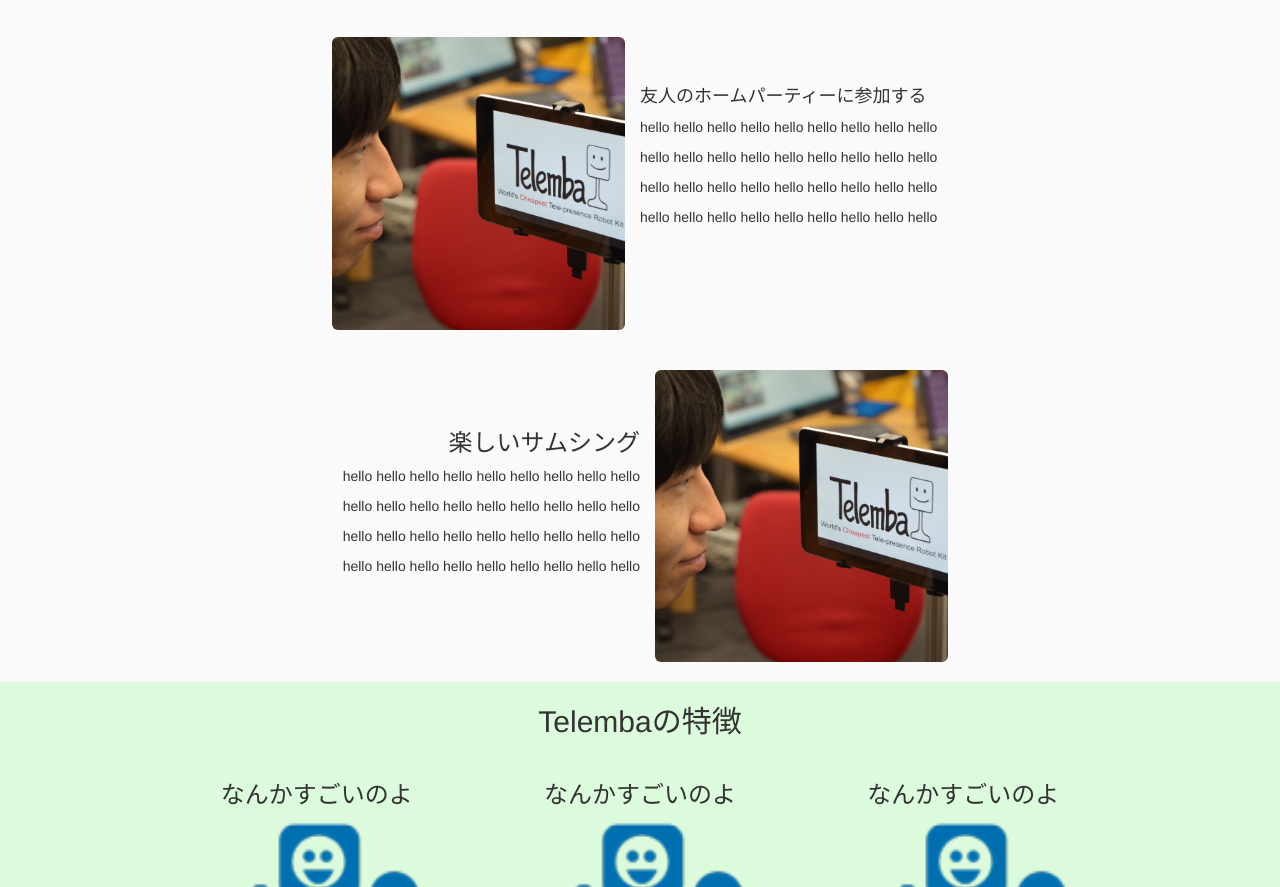
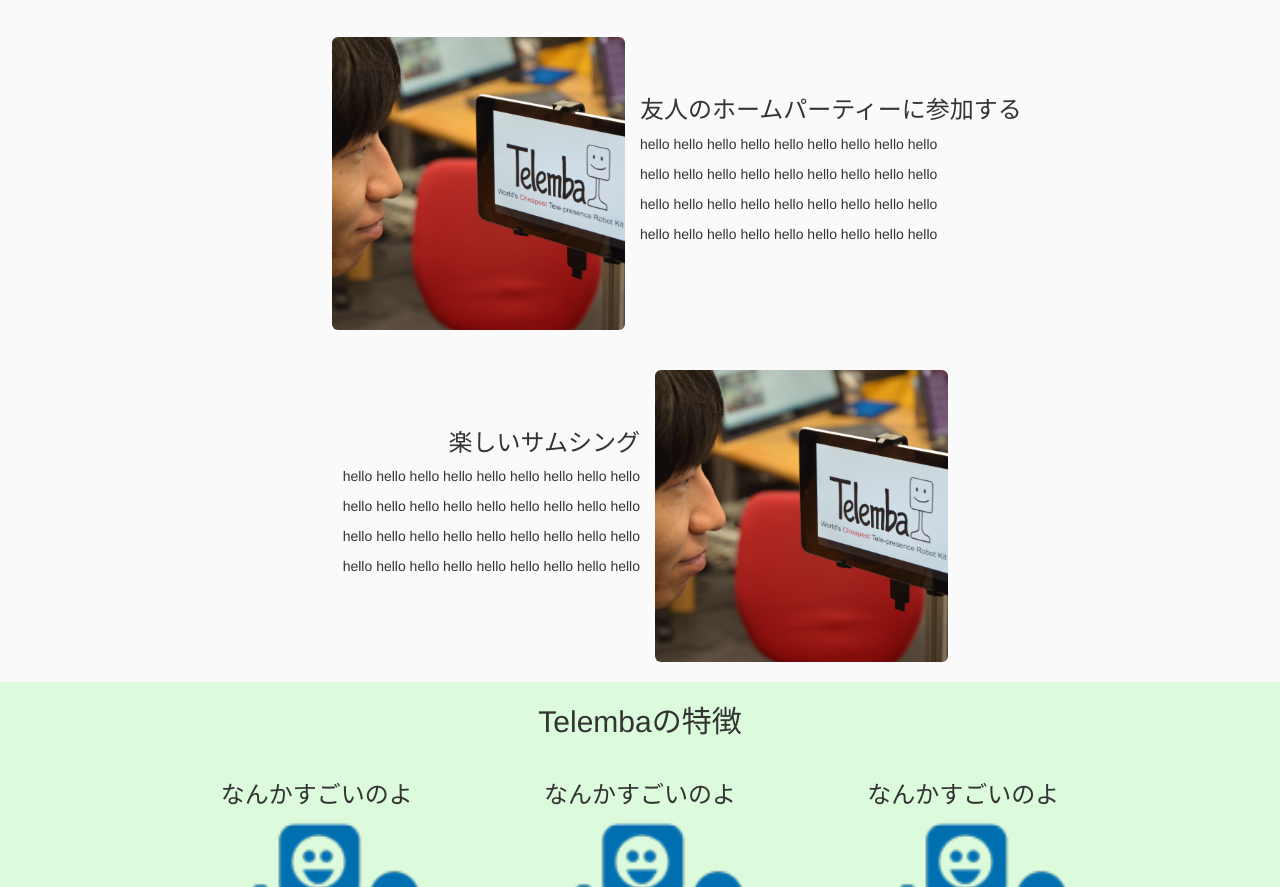
Before and after one commit to garaemon/telemba-web, a plain HTML site: page index.html in a window 1280 px wide. Shown: the part 815-1702 px from the top of the page. Drawn offline with Linux system fonts and the light colour scheme.

Commit message:
using h3

```diff
--- a/index.html
+++ b/index.html
@@ -92,7 +92,7 @@
               </div>
               <div class="telemba-use-case-description-section col-xs-6">
                 <div class="row">
-                  <h4 class="pull-left">友人のホームパーティーに参加する</h4>
+                  <h3 class="pull-left">友人のホームパーティーに参加する</h3>
                 </div>
                 <div class="row">
                   <p class="pull-left">
```
